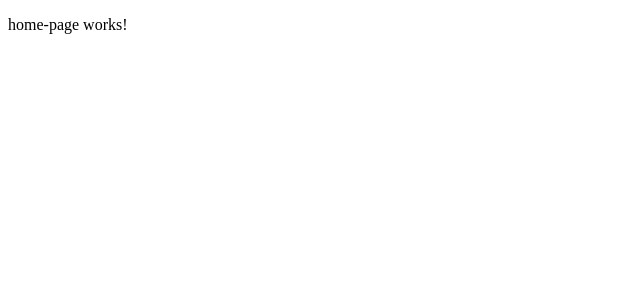
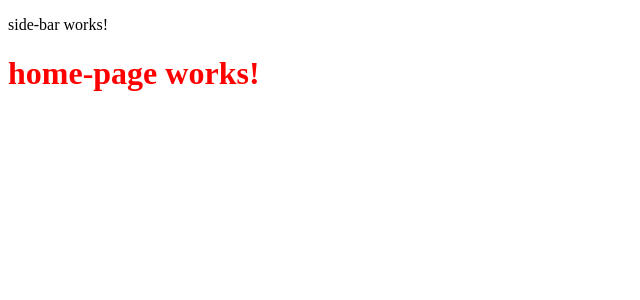
Before and after one commit to Axel200121/Frontal-Angular-JWT, an Angular app: page / in a window 1280 px wide. Shown: the top 300 px of the page, without its empty margins (0-640 px from the left). Built offline with nearby package versions, Linux system fonts and the light colour scheme.

Commit message:
compartir componentes en modulos

```diff
--- a/src/app/modules/home/home.module.ts
+++ b/src/app/modules/home/home.module.ts
@@ -1,8 +1,8 @@
 import { NgModule } from '@angular/core';
 import { CommonModule } from '@angular/common';
-
 import { HomeRoutingModule } from './home-routing.module';
 import { HomePageComponent } from './pages/home-page/home-page.component';
+import { SharedModule } from '@shared/shared.module';
 
 
 @NgModule({
@@ -11,7 +11,8 @@ import { HomePageComponent } from './pages/home-page/home-page.component';
   ],
   imports: [
     CommonModule,
-    HomeRoutingModule
+    HomeRoutingModule,
+    SharedModule
   ]
 })
 export class HomeModule { }
--- a/src/app/modules/home/pages/home-page/home-page.component.css
+++ b/src/app/modules/home/pages/home-page/home-page.component.css
@@ -0,0 +1,3 @@
+h1{
+    color: red;
+}
--- a/src/app/modules/home/pages/home-page/home-page.component.html
+++ b/src/app/modules/home/pages/home-page/home-page.component.html
@@ -1 +1,2 @@
-<p>home-page works!</p>
+<app-side-bar></app-side-bar>
+<h1>home-page works!</h1>
--- a/src/app/shared/shared.module.ts
+++ b/src/app/shared/shared.module.ts
@@ -14,6 +14,12 @@ import { HeaderComponent } from './components/header/header.component';
   ],
   imports: [
     CommonModule
+  ],
+
+  exports:[
+    SideBarComponent,
+    FooterComponent,
+    HeaderComponent
   ]
 })
 export class SharedModule { }
```
